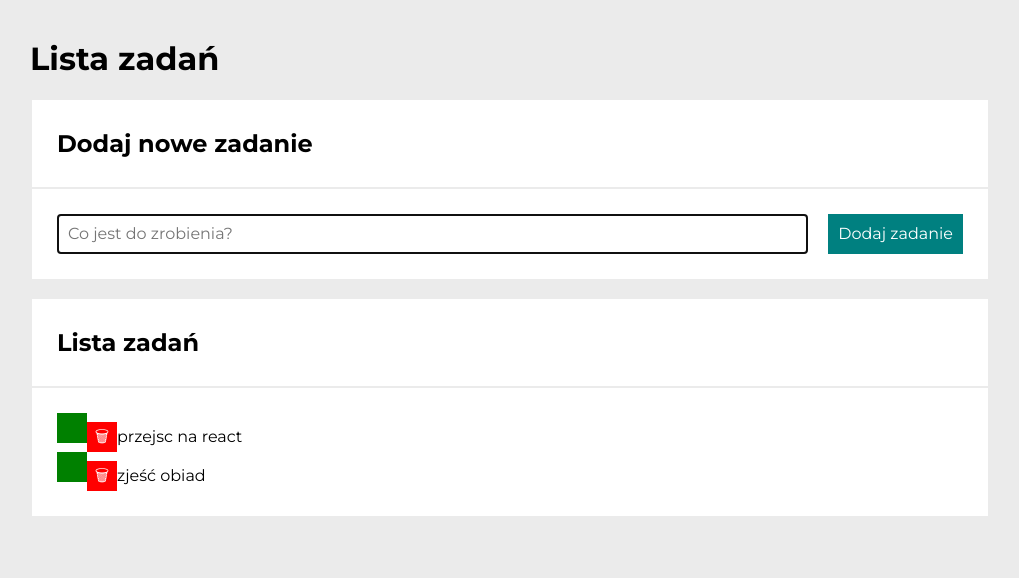
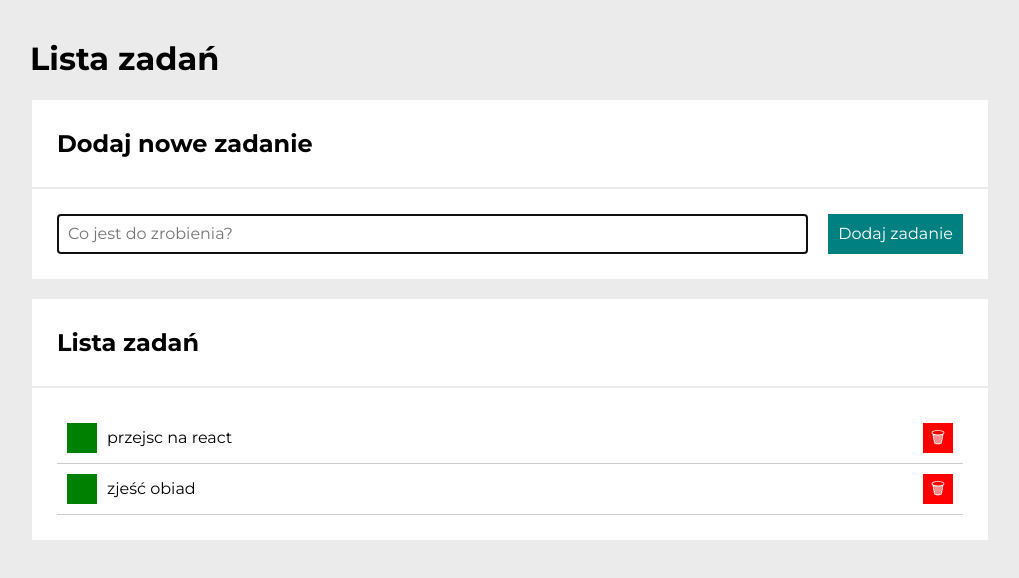
Before and after one commit to MaciejKurpiecki/toDo-List.react, a React (Create React App) app: page / in a window 1280 px wide. Shown: the top 578 px of the page, without its empty margins (130-1149 px from the left). Built offline with nearby package versions, Linux system fonts and the light colour scheme.

Commit message:
List objects css fixed

```diff
--- a/src/Tasks/index.js
+++ b/src/Tasks/index.js
@@ -5,7 +5,7 @@ const Tasks = (props) => (
         {props.tasks.map(task => (
             <li key={task.id}
                 className = {
-                    `className="list__item ${task.done && props.hideDoneTasks ? " list__item--hidden" : ""}`
+                    `list__item${task.done && props.hideDoneTasks ? " list__item--hidden" : ""}`
             }>
                 <button className="list__doneButton">
             {task.done ? "✔" : ""}
@@ -13,7 +13,7 @@ const Tasks = (props) => (
             <button className="list__removeButton">
             🗑
             </button>
-            <span className={`"list__task ${task.done ? " list__item--done" : ""}"`}>
+            <span className= {`list__task${task.done ? " list__item--done" : ""}`}>
             {task.content}
             </span>
             </li>
```
